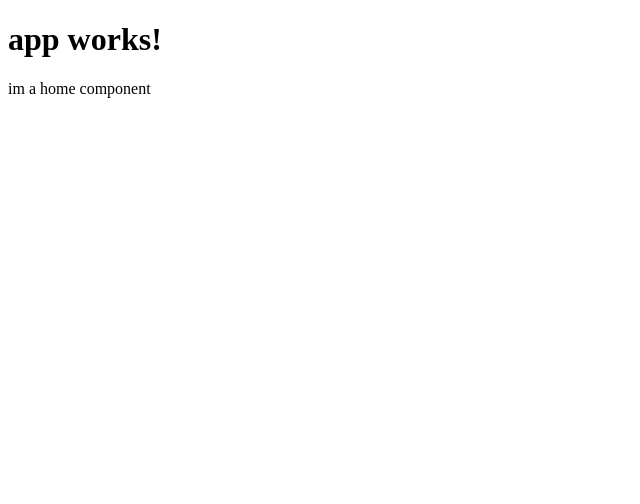
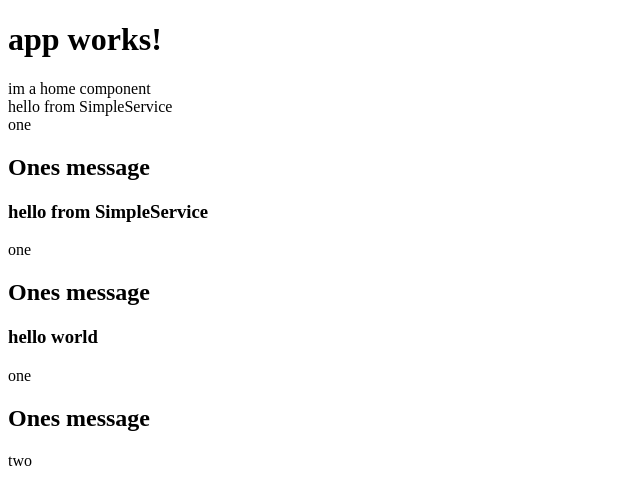
Before and after one commit to wallowallo/custom-component-lesson, an Angular app: page / in a window 1280 px wide. Shown: the top 504 px of the page, without its empty margins (0-640 px from the left). Built offline with nearby package versions, Linux system fonts and the light colour scheme.

Commit message:
smart services and presentation components

```diff
--- a/src/app/app.component.html
+++ b/src/app/app.component.html
@@ -2,3 +2,5 @@
   {{title}}
 </h1>
 <home></home>
+<widget-one></widget-one>
+<widget-two></widget-two>
--- a/src/app/app.module.ts
+++ b/src/app/app.module.ts
@@ -5,16 +5,23 @@ import { HttpModule } from '@angular/http';
 
 import { AppComponent } from './app.component';
 import { HomeComponent } from './home/home.component';
+import { WidgetOneComponent } from './widgets/widget-one.component';
+import { WidgetTwoComponent } from './widgets/widget-two.component';
+
+import { ServiceModule } from './services/service.module';
 
 @NgModule({
   declarations: [
     AppComponent,
-    HomeComponent
+    HomeComponent,
+    WidgetOneComponent,
+    WidgetTwoComponent
   ],
   imports: [
     BrowserModule,
     FormsModule,
     HttpModule,
+    ServiceModule.forRoot()
   ],
   providers: [],
   bootstrap: [AppComponent]
--- a/src/app/home/home.component.ts
+++ b/src/app/home/home.component.ts
@@ -1,8 +1,15 @@
 import { Component } from '@angular/core';
+import { SimpleService } from '../services/service.module';
 
 @Component({
   selector: 'home',
-  template: `<div>im a home component</div>`
+  template: `
+  <div>im a home component</div>
+  <div>{{simpleService.message}}</div>
+  <widget-one [message]="simpleService.message"></widget-one>
+    <widget-one [message]="'hello world'"></widget-one>
+  `
 })
 export class HomeComponent {
+  constructor(private simpleService: SimpleService) {}
 }
--- /dev/null
+++ b/src/app/services/service.module.ts
@@ -0,0 +1,17 @@
+import { NgModule } from '@angular/core';
+import { SimpleService } from './simple.service';
+
+@NgModule({})
+
+export class ServiceModule {
+  static forRoot() {
+    return {
+      ngModule: ServiceModule,
+      providers: [SimpleService]
+    }
+  }
+}
+
+export {
+  SimpleService
+}
--- /dev/null
+++ b/src/app/services/simple.service.ts
@@ -0,0 +1,7 @@
+import { Injectable } from '@angular/core';
+
+@Injectable()
+
+export class SimpleService {
+  message = 'hello from SimpleService';
+}
--- /dev/null
+++ b/src/app/widgets/widget-one.component.ts
@@ -0,0 +1,13 @@
+import { Component, Input } from '@angular/core';
+
+@Component({
+  selector: 'widget-one',
+  template: `
+  <div>one</div>
+  <h2>Ones message</h2>
+  <h3>{{message}}</h3>
+  `
+})
+export class WidgetOneComponent {
+  @Input() message;
+}
--- /dev/null
+++ b/src/app/widgets/widget-two.component.ts
@@ -0,0 +1,9 @@
+import { Component } from '@angular/core';
+
+@Component({
+  selector: 'widget-two',
+  template: `<div>two</div>`
+})
+export class WidgetTwoComponent {
+  selected = true;
+}
```
